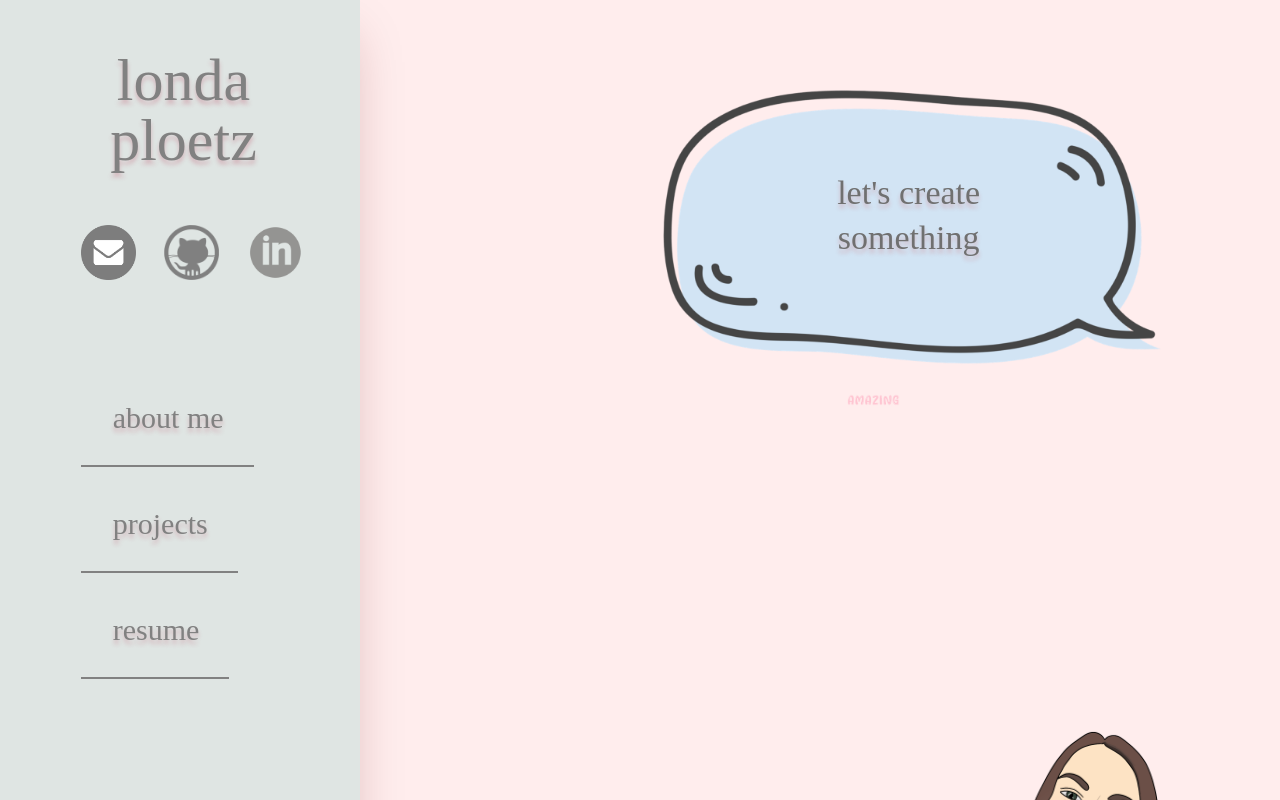
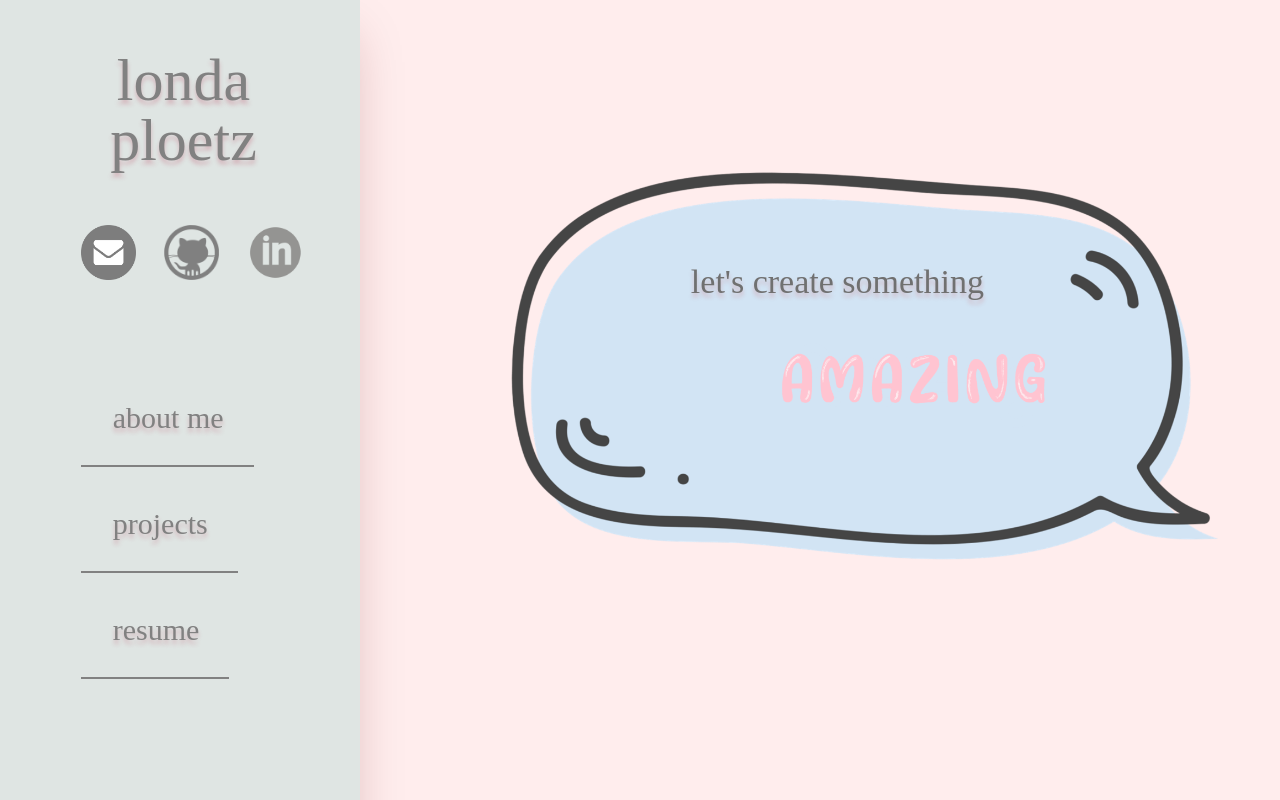
Before and after one commit to londaploetz/portfolio, a React (Create React App) app: page / in a window 1280 px wide. Built offline with nearby package versions, Linux system fonts and the light colour scheme; a web font is replaced by a local one.

Commit message:
flexbox fix

```diff
--- a/src/components/Brand/brand.css
+++ b/src/components/Brand/brand.css
@@ -16,7 +16,9 @@
     position: relative;
     width:240ch;
     height:100ch;
-
+    display: flex;
+    flex-wrap: wrap;
+    flex-direction: row;
 
     background-size: cover;
     background-repeat: no-repeat;
@@ -30,18 +32,17 @@
 }
 .bubble{
     position: relative;
-    display: flex;
-    flex-wrap: wrap;
-    flex-direction: row;
+    display: block;
+
     width:80%;
 
     background-image: url("../../Assets/Images/bubble.png");
     background-size: contain;
     background-repeat: no-repeat;
     height: 40ch;
-    top: 4%;
+    top: 10ch;
     padding: 20%;
-    left: 10ch;
+    left: 14ch;
     margin: 0%;
 }
 .brand-txt{
@@ -51,13 +52,14 @@
     font-style: normal;
     width:80%;
     font-weight: 400;
-    padding-top: 10%;
+    padding-top: 0%;
     font-size: 50px;
     line-height: 45px;
     color: #707070;
     padding-left: 5%;
     text-shadow: 0px 4px 4px rgba(202, 52, 52, 0.25);
     margin: 0%;
+    top:0%;
 }
 
 
@@ -75,7 +77,8 @@
 
     z-index: 0;
     padding: 8%;
-    margin: 3ch;
+    margin-left: 2%;
+    margin-bottom: 6%;
 
 }
 
@@ -139,13 +142,14 @@
 
 }
 .close-btn {
-    background-color: #d8343400;
+    background-color: #ffe60500;
     position: absolute;
     margin-right: 2ch;
     color: #818181;
     width: 54px;
     height: 55px;
     border: 2px solid #7a7a7a;
+
     border-radius: 100%;
     left: 1.3ch;
     top: 1ch;
@@ -165,7 +169,7 @@
     justify-content: flex-end;
     height:900px;
     width: 100%;
-    background-color:#f5e2e2;
+    background: rgb(255, 236, 236);
     border-radius: 10px 0px 10px 0px;
     overflow: hidden;
 
@@ -178,7 +182,7 @@
     width:50%;
     height: 75%;
     border-radius: 2ch;
-    background: rgba(207, 186, 186, 0.164);
+    background: rgba(139, 155, 207, 0.164);
     box-shadow: rgba(99, 9, 9, 0.25) 0px 25px 50px -12px;
     top: 10ch;
     padding-left: 10ch;
@@ -261,6 +265,7 @@
     top:3ch;
     border-radius: 2ch;
     background: rgba(207, 186, 186, 0.164);
+    border: 13px solid  rgba(139, 155, 207, 0.164);
     box-shadow: rgba(99, 9, 9, 0.25) 0px 25px 50px -12px;
 }
 
@@ -271,13 +276,19 @@
 
 @media screen and (max-width: 1400px){
     .brand-statement {
-        width:50%;
+
         padding-left: 0ch;
-        left: 20ch;
-        z-index: 0;
-
 
     }
+
+    .bubble{
+        width:70ch;
+        padding-left: 0ch;
+        padding: 20%;
+        left: 15ch;
+        top: 10ch;
+    }
+
     .bg_img_change {
         width:70%;
         left: 7ch;
@@ -325,6 +336,7 @@
         font-size: 30px;
 
     }
+
 
 
 
```
